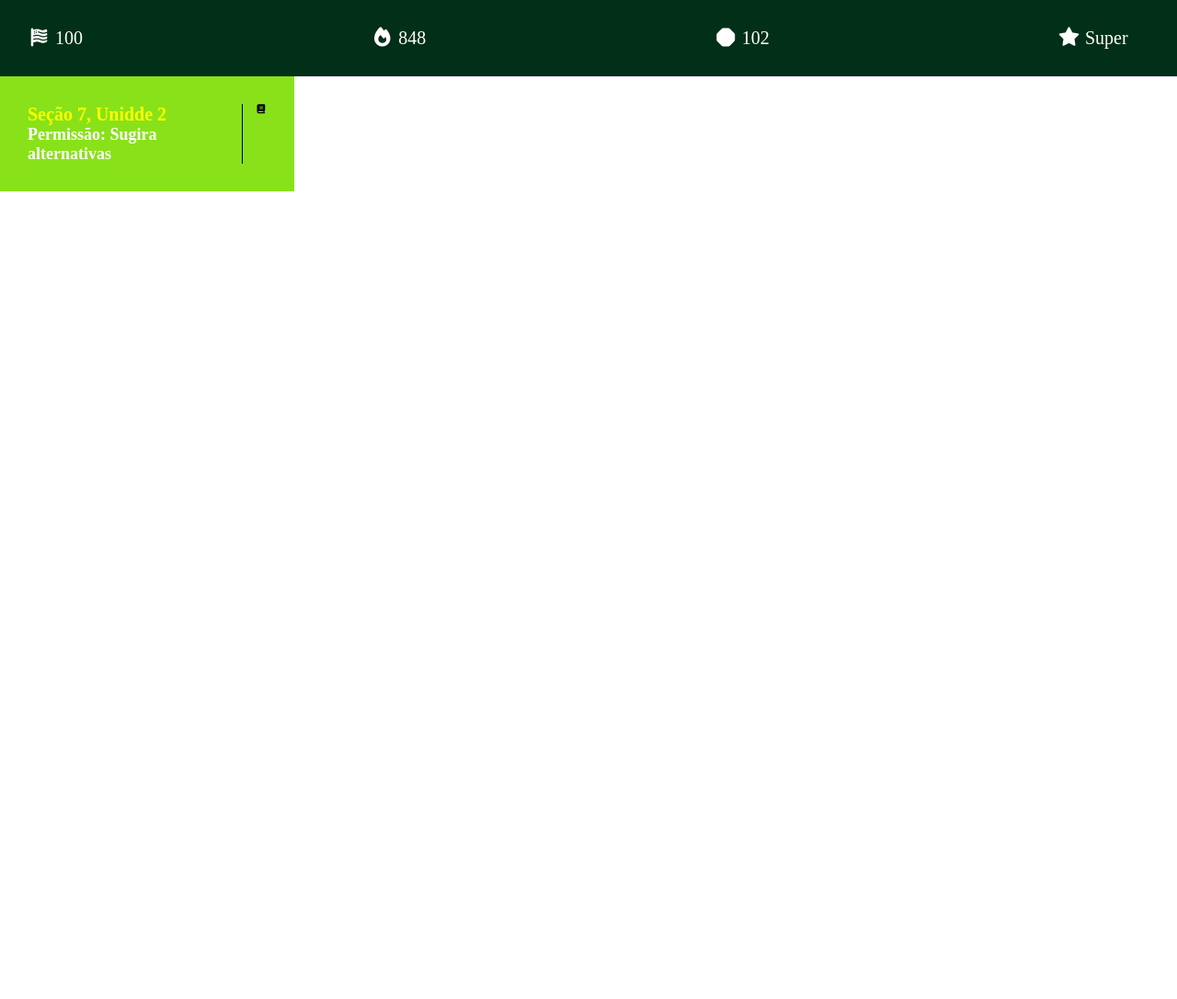
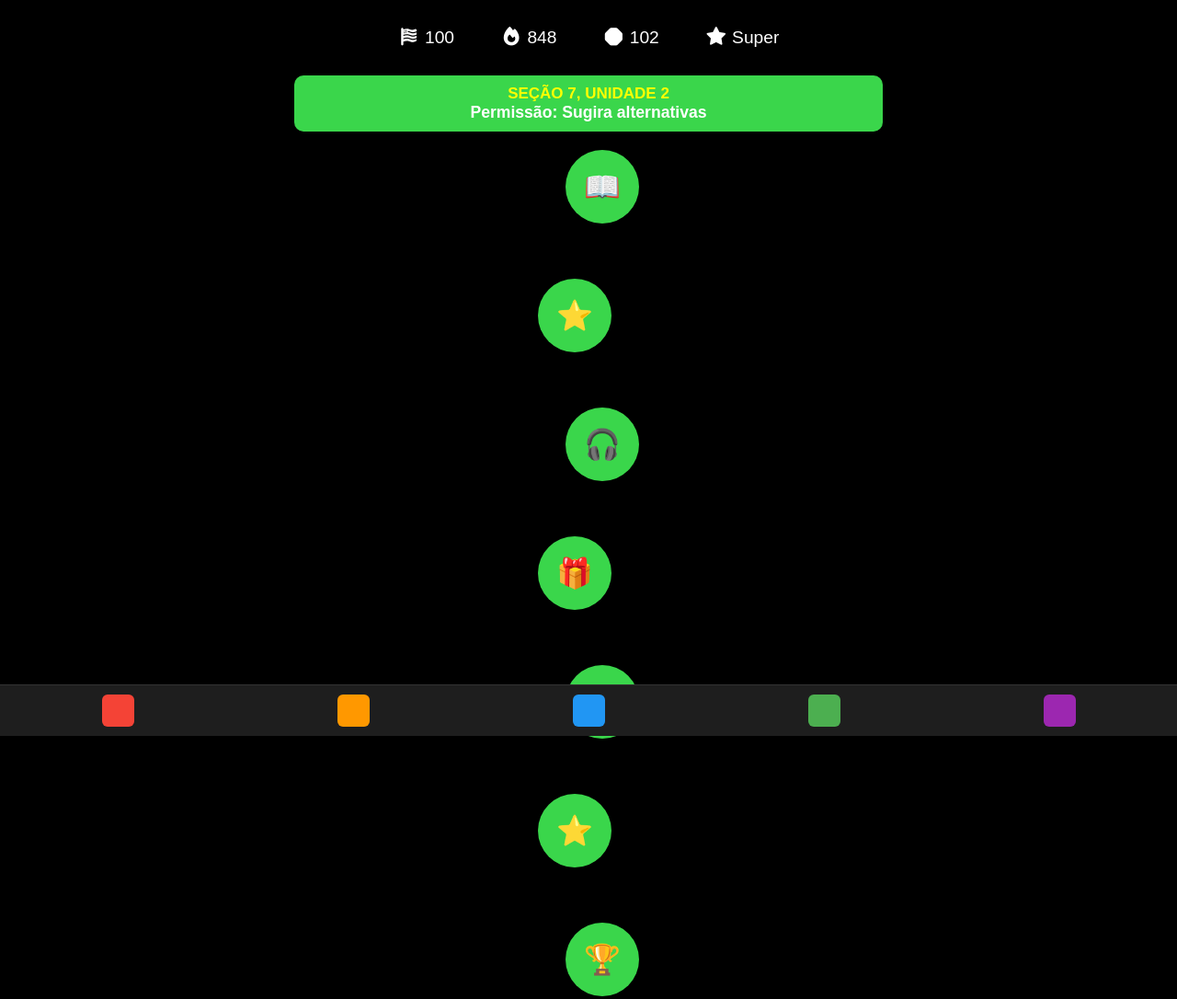
Before and after one commit to AleckDevv/duolingo, a plain HTML site: page index.html in a window 1280 px wide. Shown: the whole page at 92% size. Before the commit the page ends 800 px from the top, so only its background shows below. Drawn offline with Linux system fonts and the light colour scheme.

Commit message:
projeto duolingo concluído

```diff
--- a/index.html
+++ b/index.html
@@ -2,7 +2,8 @@
 <html lang="pt-br">
   <head>
     <meta charset="UTF-8" />
-    <meta name="viewport" content="width='device-width', initial-scale=1.0" />
+    <meta name="viewport" content="width=device-width, initial-scale=1.0" />
+
     <link
       rel="stylesheet"
       href="https://cdnjs.cloudflare.com/ajax/libs/font-awesome/7.0.0/css/all.min.css"
@@ -14,8 +15,14 @@
     <title>Duolingo</title>
   </head>
   <body>
-    <header class="cabecalho">
+    <div class="container">
+      <!--
+      container englobando todos os elementos para que fique
+      mais fácil de centralizar eles de forma vertical
+      -->
+      <header>
         <nav class="menu">
+          <!-- menu para os itens de pontuação -->
           <ul class="pontuacao">
             <li>
               <i class="fa-solid fa-flag-usa"></i>
@@ -37,16 +44,31 @@
         </nav>
       </header>
 
-    <section class="secao_unidade">
-      <div class="container">
-        <h2>Seção 7, Unidde 2</h2>
-        <h3>Permissão: Sugira alternativas</h3>
+      <div class="secao">
+        <h1>SEÇÃO 7, UNIDADE 2</h1>
+        <strong>Permissão: Sugira alternativas</strong>
       </div>
 
-      <div class="book">
-        <i class="fa-solid fa-book"></i>
+      <div class="mapa-container">
+        <!-- itens de evolução -->
+        <div class="icone esquerda">📖</div>
+        <div class="icone direita">⭐</div>
+        <div class="icone esquerda">🎧</div>
+        <div class="icone direita">🎁</div>
+        <div class="icone esquerda">🥊</div>
+        <div class="icone direita">⭐</div>
+        <div class="icone esquerda">🏆</div>
       </div>
-    </section>
+
+      <footer>
+        <div class="footer-icon" style="background-color: #f44336"></div>
+        <div class="footer-icon" style="background-color: #ff9800"></div>
+        <div class="footer-icon" style="background-color: #2196f3"></div>
+        <div class="footer-icon" style="background-color: #4caf50"></div>
+        <div class="footer-icon" style="background-color: #9c27b0"></div>
+      </footer>
+    </div>
+
     <script src="src/script/script.js"></script>
   </body>
 </html>
--- a/src/script/script.js
+++ b/src/script/script.js
@@ -0,0 +1,28 @@
+const icones = document.querySelectorAll(".icone");
+
+icones.forEach((icone) => {
+  /*
+    usei forEach para percorrer dos os iconces quando
+    eles forem clicados
+    */
+  icone.addEventListener("click", () => {
+    /* cria o evento de clique */
+    if (icone.classList.contains("ativo")) {
+      /*
+        verificação para saber se o usuário deseja voltar
+        para onde estava exibindo um alert em tela
+        */
+      const confirmar = confirm("Deseja voltar para a fase anterior?");
+      if (confirmar) {
+        icone.classList.remove("ativo");
+      }
+    } else {
+      /*
+        se ele não quiser avançar executa a classe que muda o
+        elemento
+        */
+      icone.classList.add("ativo");
+      alert("Objetivo concluído!");
+    }
+  });
+});
--- a/src/style/style.css
+++ b/src/style/style.css
@@ -1,61 +1,185 @@
 :root {
-    --bg-primario: #022f17;
-    --bg-secundario: #89E219;
-}
-
-html {
-    font-size: 62.5%;
+    --cor-1: #000;
+    --cor-2: #fff;
+    --cor-3: #3ad64b;
+    --cor-4: rgb(255, 255, 0);
+    --cor-5: #f00;
+    --cor-6: #333;
+    --cor-7: #1e1e1e;
 }
 
 * {
     margin: 0;
     padding: 0;
     box-sizing: border-box;
+    font-family: "Nunito", sans-serif;
 }
 
+.container {
+    display: flex;
+    flex-direction: column;
+    align-items: center;
+    min-height: 100vh;
+    position: relative;
+    /* padding-bottom: 60px; */
+    background-color: var(--cor-1);
+    color: var(--cor-2);
+}
 
-.cabecalho {
-    /* display: flex; */
-    /* justify-content: space-around; */
-    background-color: var(--bg-primario);
-    color: #fff;
-    padding: 3rem;
+header {
+    color: var(--cor-2);
+    /* padding: 3rem; */
+    padding: 30px;
 }
 
 .pontuacao {
     display: flex;
-    justify-content: space-between;
+    justify-content: center;
     align-items: center;
-    /* gap: 1rem; */
+    gap: 25px;
 }
 
 .pontuacao li {
-    width: 10rem;
-    font-size: 2rem;
+    /* width: 5rem; */
+    /* font-size: 2rem; */
     list-style: none;
 }
 
-
-.secao_unidade {
-    width: 32rem;
-    display: flex;
-    justify-content: space-between;
-    padding: 3rem;
-    background-color: var(--bg-secundario);
+.secao {
+    background-color: var(--cor-3);
+    width: 90%;
+    padding: 10px;
+    border-radius: 10px;
+    /* text-align: center; */
+    /* font-size: 1.2rem; */
+    margin-bottom: 20px;
 }
 
-.secao_unidade .container {
-    width: 90%;
-    border-right: 1px solid #000;
-    word-wrap:;
+.secao h1 {
+    font-size: 17px;
+    color: var(--cor-4);
 }
 
-.container h2 {
-    color: yellow;
-    font-size: 2rem;
+.mapa-container {
+    display: flex;
+    flex-direction: column;
+    align-items: center;
+    gap: 40px;
+    padding-bottom: 80px;
+    /* padding: 40px; */
 }
 
-.container h3 {
-    color: #fff;
-    font-size: 1.8rem;
+.icone {
+    display: flex;
+    align-items: center;
+    justify-content: center;
+    width: 60px;
+    height: 60px;
+    border-radius: 50%;
+    background-color: var(--cor-3);
+    font-size: 1.5rem;
+    box-shadow: 0 4px 8px rgba(0, 0, 0, 0.3);
+    cursor: pointer;
+    transition: all ease-in-out 0.2s;
 }
+
+.icone:hover {
+    transform: scale(1.3);
+}
+
+.icone.esquerda {
+    align-self: flex-start;
+    margin-left: 30px;
+}
+
+.icone.direita {
+    align-self: flex-end;
+    margin-right: 30px;
+}
+
+footer {
+    display: flex;
+    justify-content: space-around;
+    position: fixed;
+    bottom: 0;
+    width: 100%;
+    padding: 10px 0;
+    border-top: 1px solid var(--cor-6);
+    background-color: var(--cor-7);
+}
+
+.footer-icon {
+    width: 30px;
+    height: 30px;
+    background-color: var(--cor-5);
+    border-radius: 6px;
+    transition: all ease .1s;
+}
+
+.footer-icon:hover {
+    transform: scale(1.3);
+}
+
+
+/* classe que vai ser ativada via js */
+.icone.ativo {
+    background-color: #ffd700;
+    color: #000;
+    transform: scale(1.4) rotate(10deg);
+    transition: all 0.2s ease-in-out;
+}
+
+
+/* Responsividade */
+@media (min-width: 768px) {
+    .secao {
+        width: 70%;
+        font-size: 1.1rem;
+    }
+
+    .secao strong,
+    h1 {
+        display: block;
+        text-align: center;
+    }
+
+    .mapa-container {
+        gap: 50px;
+    }
+
+    .icone {
+        width: 70px;
+        height: 70px;
+        font-size: 1.8rem;
+    }
+
+    .footer-icon {
+        width: 35px;
+        height: 35px;
+    }
+}
+
+@media (min-width: 1024px) {
+    .secao {
+        width: 50%;
+    }
+
+    .mapa-container {
+        gap: 60px;
+    }
+
+    .icone {
+        width: 80px;
+        height: 80px;
+        font-size: 2rem;
+    }
+
+    .cabecalho {
+        padding: 40px;
+    }
+
+    .pontuacao {
+        gap: 50px;
+        font-size: 1.2rem;
+    }
+}
```
Lines whose indentation alone changed are shown as unchanged.
